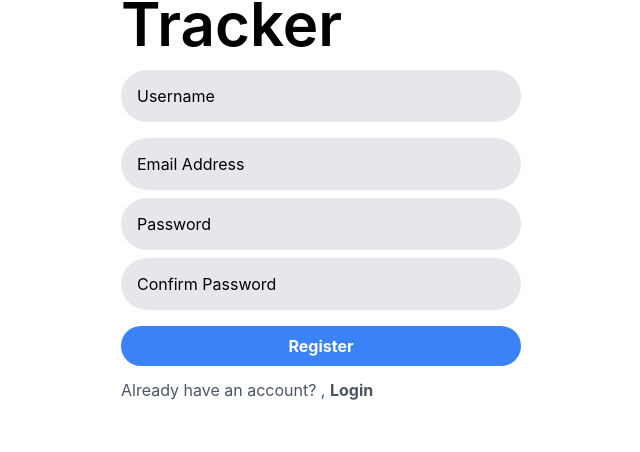
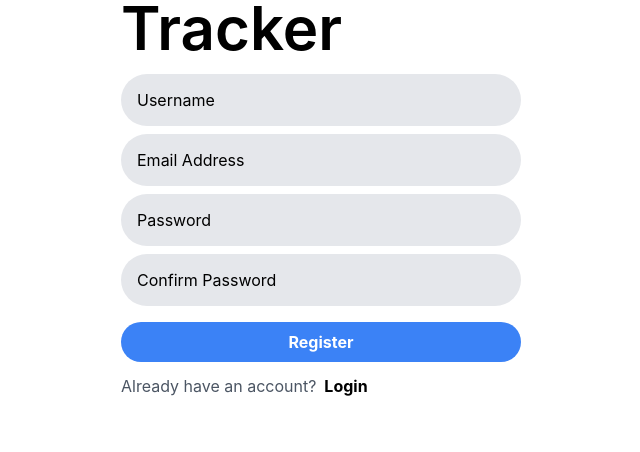
Before and after one commit to rizwan-rizu/movieexplorer, a React (Create React App) app: page /register in a window 1280 px wide. Shown: the part 262-714 px from the top of the page, without its empty margins (319-959 px from the left). Built offline with nearby package versions, Linux system fonts and the light colour scheme.

Commit message:
updated protected route & implemented dark mode on login/register

```diff
--- a/package.json
+++ b/package.json
@@ -26,7 +26,7 @@
   "scripts": {
     "start": "react-scripts start",
     "build": "react-scripts build",
-    "test": "react-scripts test",
+    "test": "react-scripts test --transformIgnorePatterns \"node_modules/(?!your-module-name)/\"",
     "eject": "react-scripts eject"
   },
   "eslintConfig": {
--- a/src/App.tsx
+++ b/src/App.tsx
@@ -1,5 +1,6 @@
 import { BrowserRouter, Routes, Route } from "react-router-dom"
-import { roles } from "./utility";
+import { removeStorageItem, roles } from "./utility";
+import { useEffect } from "react";
 import ProtectedRoute from "./protectedRoutes";
 import Login from "./Pages/login";
 import Registration from "./Pages/registration";
@@ -7,17 +8,23 @@ import Home from "./Pages/home";
 import MovieDetail from "./Pages/movieDetail";
 import SearchMovies from "./Pages/searchMovie";
 
-const App = () => (
+const App = () => {
+
+  useEffect(() => {
+    return (() => { removeStorageItem("isLogin") })
+  }, [])
+
+  return (
     <BrowserRouter>
       <Routes>
         <Route path="/" element={<ProtectedRoute role={[roles.ALL]} element={<Home />} />} />
-      <Route path="/login" element={<ProtectedRoute role={[roles.ALL]} element={<Login />} />} />
-      <Route path="/register" element={<ProtectedRoute role={[roles.ALL]} element={<Registration />} />} />
+        <Route path="/login" element={<Login />} />
+        <Route path="/register" element={<Registration />} />
         <Route path="/movie/:movieId" element={<ProtectedRoute role={[roles.ALL]} element={<MovieDetail />} />} />
         <Route path="/search" element={<ProtectedRoute role={[roles.ALL]} element={<SearchMovies />} />} />
         {/* <Route path="*" element={<NotFound />} /> */}
       </Routes>
     </BrowserRouter>
   )
-
+}
 export default App;
--- a/src/Pages/home/index.tsx
+++ b/src/Pages/home/index.tsx
@@ -74,7 +74,7 @@ const Home = () => {
             </div>
           )) : <p className="font-medium text-black dark:text-gray-200 ml-2">Movies not found.</p>}
           {loading && !error && <LoadingSpinner />}
-          {!loading && error && <Snackbar onClose={setError} message={"An error has occured. We are unable to show data currently. Please try again by refresh your page."} />}
+          {!loading && error && <Snackbar onClose={setError} message={"An error has occured. We are unable to show some data currently. Please try again by refresh your page."} />}
         </div>
       </div>
     </div>
--- a/src/Pages/login/index.tsx
+++ b/src/Pages/login/index.tsx
@@ -1,19 +1,31 @@
+import { Navigate, useNavigate } from "react-router-dom";
+import { getStorageItem, setStorageItem } from "../../utility";
+
 const Login = () => {
+  const navigate = useNavigate()
 
-  return (
-    <div className="h-full relative w-full">
+  if (getStorageItem("isLogin") === 'true') return <Navigate to={"/"} />
+  else return (
+    <div className="h-full relative bg-white dark:bg-gray-600 w-full">
       <div className="absolute left-[50%] top-[50%] -translate-x-1/2 -translate-y-1/2">
         <div className="flex flex-col items-start">
-          <p className="font-semibold text-6xl text-black">The</p>
-          <p className="font-semibold text-6xl text-black">Movie</p>
-          <p className="font-semibold  text-6xl">Tracker</p>
+          <p className="font-semibold  text-6xl text-black dark:text-gray-200">The</p>
+          <p className="font-semibold text-6xl text-black dark:text-gray-200">Movie</p>
+          <p className="font-semibold text-black dark:text-gray-200 text-6xl">Tracker</p>
         </div>
-        <div className="mt-4"><input className={`bg-gray-200 w-[400px] placeholder-black h-[52px] p-3 pl-4 rounded-full`} name="userName" placeholder="Username" /></div>
-        <div className="mt-2"><input className={`bg-gray-200 w-[400px] placeholder-black h-[52px] p-3 pl-4 rounded-full`} name="password" placeholder="Password" /></div>
-        <div className="mt-4"><button className="bg-blue-500 hover:bg-blue-700 text-white font-bold w-full  py-2 px-4 rounded-full">Login</button></div>
-        <div className="mt-3"><p className="text-gray-600 font-normal">You don’t have an account? , <span className="font-bold">SignUp</span></p></div>
+        <form onSubmit={() => { setStorageItem("isLogin", "true"); navigate("/") }}>
+          <div className="mt-4"><input className={`bg-gray-200 w-[400px] placeholder-black h-[52px] p-3 pl-4 rounded-full`} name="userName" type="text" placeholder="Username" required /></div>
+          <div className="mt-2"><input className={`bg-gray-200 w-[400px] placeholder-black h-[52px] p-3 pl-4 rounded-full`} name="password" type="password" placeholder="Password" required /></div>
+          <div className="mt-4"><button className="bg-blue-500 hover:bg-blue-700 text-white font-bold w-full  py-2 px-4 rounded-full" type="submit">Login</button></div>
+        </form>
+        <div className="mt-3">
+          <span className="text-gray-600 text-black dark:text-gray-200 font-normal">
+            You don’t have an account?
+          </span>
+          <span className="font-bold text-black dark:text-gray-200 cursor-pointer ml-2" onClick={() => navigate("/register")}>SignUp</span>
+        </div>
       </div>
-      <div className="absolute bottom-[15px] left-[50%] -translate-x-1/2"><p className="text-black font-bold">Built with ❤️ by Elshazlii</p></div>
+      <div className="absolute bottom-[15px] left-[50%] -translate-x-1/2"><p className="text-black dark:text-gray-200 font-bold">Built with ❤️ by Elshazlii</p></div>
     </div>
   )
 }
--- a/src/Pages/registration/index.tsx
+++ b/src/Pages/registration/index.tsx
@@ -1,20 +1,32 @@
+import { Navigate, useNavigate } from "react-router-dom";
+import { getStorageItem } from "../../utility";
+
 const Registration = () => {
-  return (
-    <div className="h-full relative w-full">
+  const navigate = useNavigate()
+
+  if (getStorageItem("isLogin") === 'true') return <Navigate to={"/"} />
+  else return (
+    <div className="h-full relative bg-white dark:bg-gray-600 w-full">
       <div className="absolute left-[50%] top-[50%] -translate-x-1/2 -translate-y-1/2">
         <div className="flex flex-col items-start">
-          <p className="font-semibold text-6xl text-black">The</p>
-          <p className="font-semibold text-6xl text-black">Movie</p>
-          <p className="font-semibold  text-6xl">Tracker</p>
+          <p className="font-semibold text-6xl text-black dark:text-gray-200">The</p>
+          <p className="font-semibold text-6xl text-black dark:text-gray-200">Movie</p>
+          <p className="font-semibold text-black dark:text-gray-200 text-6xl">Tracker</p>
         </div>
-        <div className="mt-4"><input className={`bg-gray-200 w-[400px] placeholder-black h-[52px] p-3 pl-4 rounded-full`} type="text" name="userName" placeholder="Username" /></div>
-        <div className="mt-4"><input className={`bg-gray-200 w-[400px] placeholder-black h-[52px] p-3 pl-4 rounded-full`} type="email" name="email" placeholder="Email Address" /></div>
-        <div className="mt-2"><input className={`bg-gray-200 w-[400px] placeholder-black h-[52px] p-3 pl-4 rounded-full`} type="password" name="password" placeholder="Password" /></div>
-        <div className="mt-2"><input className={`bg-gray-200 w-[400px] placeholder-black h-[52px] p-3 pl-4 rounded-full`} type="password" name="confirmPassword" placeholder="Confirm Password" /></div>
-        <div className="mt-4"><button className="bg-blue-500 hover:bg-blue-700 text-white font-bold w-full  py-2 px-4 rounded-full">Register</button></div>
-        <div className="mt-3"><p className="text-gray-600 font-normal">Already have an account? , <span className="font-bold">Login</span></p></div>
+        <form onClick={() => navigate("/login")}>
+          <div className="mt-4"><input className={`bg-gray-200 w-[400px] placeholder-black h-[52px] p-3 pl-4 rounded-full`} type="text" name="userName" placeholder="Username" required /></div>
+          <div className="mt-2"><input className={`bg-gray-200 w-[400px] placeholder-black h-[52px] p-3 pl-4 rounded-full`} type="email" name="email" placeholder="Email Address" required /></div>
+          <div className="mt-2"><input className={`bg-gray-200 w-[400px] placeholder-black h-[52px] p-3 pl-4 rounded-full`} type="password" name="password" placeholder="Password" required /></div>
+          <div className="mt-2"><input className={`bg-gray-200 w-[400px] placeholder-black h-[52px] p-3 pl-4 rounded-full`} type="password" name="confirmPassword" placeholder="Confirm Password" required /></div>
+          <div className="mt-4"><button className="bg-blue-500 hover:bg-blue-700 text-white font-bold w-full  py-2 px-4 rounded-full" type="submit">Register</button></div>
+        </form>
+        <div className="mt-3">
+          <span className="text-gray-600 text-black dark:text-gray-200 font-normal">Already have an account?
+          </span>
+          <span className="font-bold text-black dark:text-gray-200 cursor-pointer ml-2" onClick={() => navigate('/login')}>Login</span>
+        </div>
       </div>
-      <div className="absolute bottom-[15px] left-[50%] -translate-x-1/2"><p className="text-black font-bold">Built with ❤️ by Elshazlii</p></div>
+      <div className="absolute bottom-[15px] left-[50%] -translate-x-1/2"><p className="text-black dark:text-gray-200 font-bold">Built with ❤️ by Elshazlii</p></div>
     </div>
   )
 }
--- a/src/protectedRoutes.tsx
+++ b/src/protectedRoutes.tsx
@@ -1,4 +1,5 @@
-// import { Navigate } from "react-router-dom"
+import { Navigate } from "react-router-dom";
+import { getStorageItem } from "./utility";
 
 interface iProtectedRouteProps {
   element: any
@@ -7,9 +8,9 @@ interface iProtectedRouteProps {
 
 const ProtectedRoute = ({ element, role }: iProtectedRouteProps) => {
 
-  // if (!token) {
-  //   return <Navigate to={'/'} />
-  // }
+  if (getStorageItem("isLogin") !== 'true' && !['/login', '/register'].includes(window.location.pathname)) {
+    return <Navigate to={'/login'} />
+  }
 
   // if (token && !userRoles.length) {
   //   return <Loading />
```
Also changed, not shown: 1 other file (tests, documents, lock files or other folders). Lines whose indentation alone changed are shown as unchanged.
